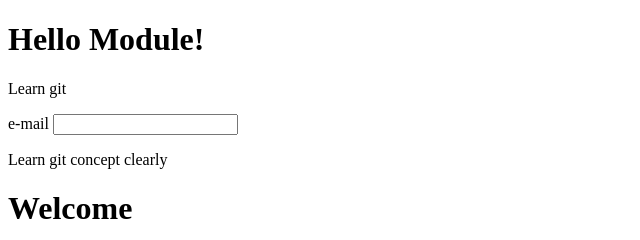
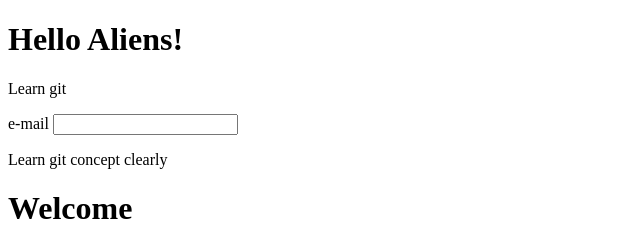
Before and after one commit to nashrin23/EOLO, a plain HTML site: page index.html in a window 1280 px wide. Shown: the top 240 px of the page, 0-640 px from the left. Drawn offline with Linux system fonts and the light colour scheme.

Commit message:
Added aliens again

```diff
--- a/index.html
+++ b/index.html
@@ -6,7 +6,7 @@
         <title>Document</title>
     </head>
     <body>
-        <h1>Hello Module!</h1>
+        <h1>Hello Aliens!</h1>
         <p>Learn git</p>
         <form action="">
             <label for="">e-mail</label>
```
